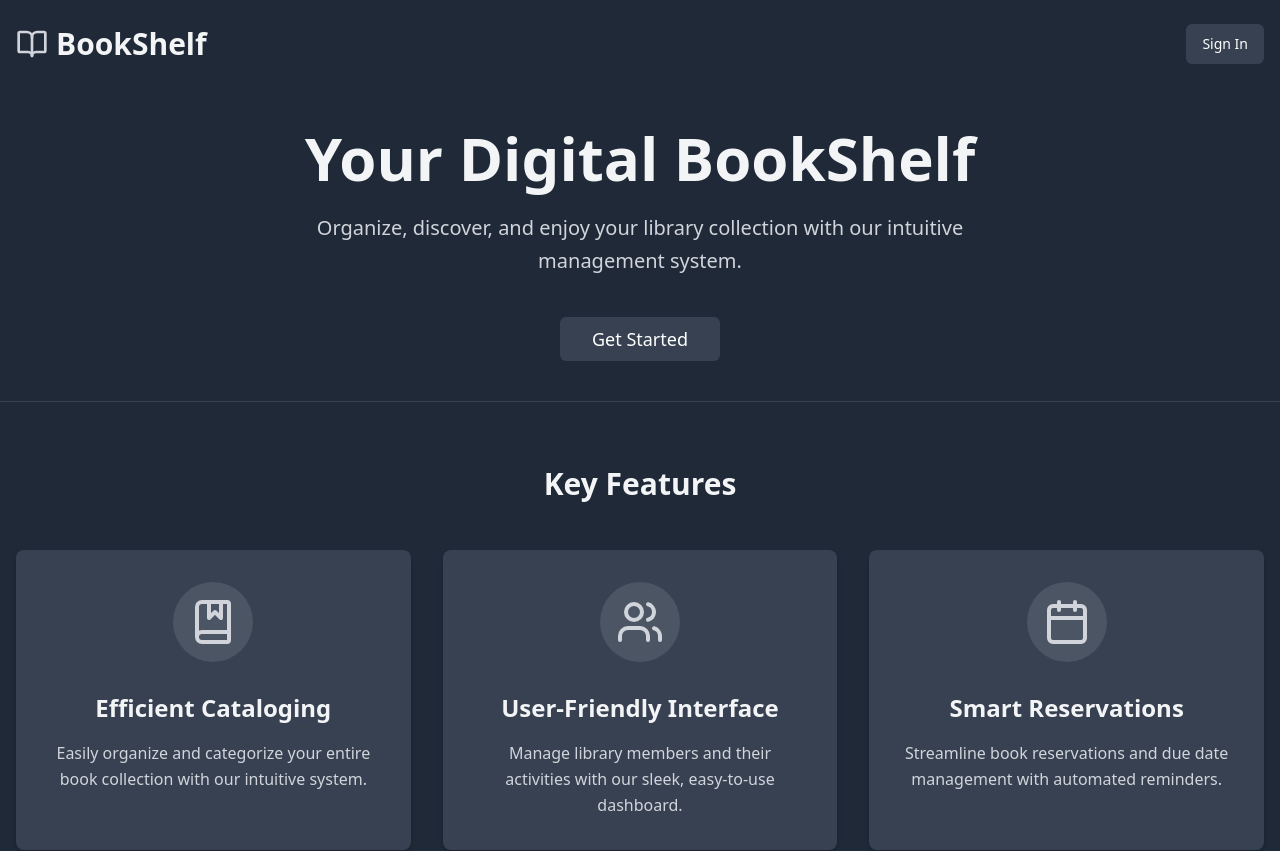
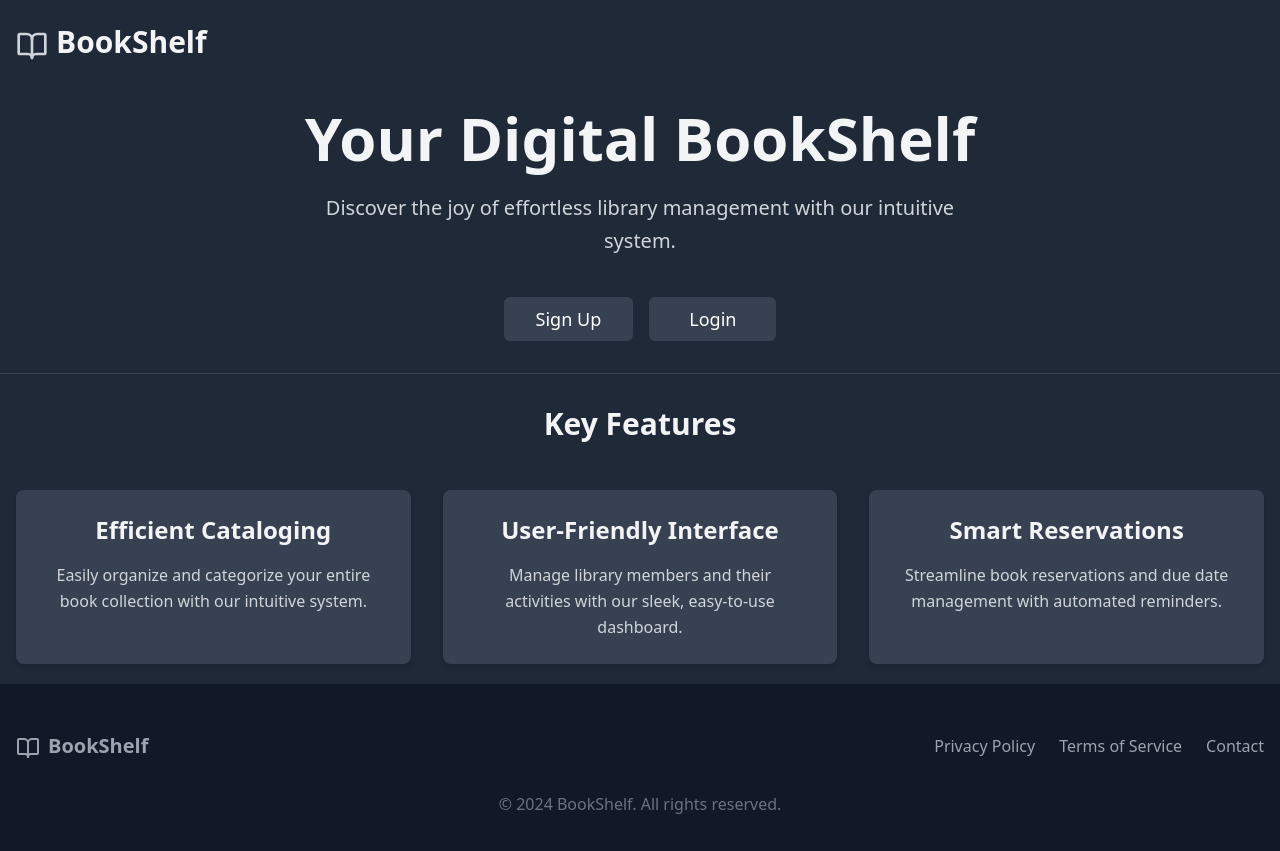
Before and after one commit to PreetheshDevadiga/Library-App-Nextjs, a Next.js app: page / in a window 1280 px wide. Shown: the top 851 px of the page. Built offline with nearby package versions, Linux system fonts and the light colour scheme.

Commit message:
Implemented landing page

```diff
--- a/src/components/auth/SignupForm.tsx
+++ b/src/components/auth/SignupForm.tsx
@@ -1,17 +1,17 @@
-'use client'
+"use client";
 
-import Link from "next/link"
-import { Button } from "../ui/button"
-import { Input } from "../ui/input"
-import { Label } from"../ui/label"
-import { Card, CardContent, CardFooter, CardHeader, CardTitle } from "../ui/card"
-import React, { useEffect ,useActionState} from "react"
-import {registerUser, State} from '@/lib/action'
+import Link from "next/link";
+import { Button } from "../ui/button";
+import { Input } from "../ui/input";
+import { Label } from "../ui/label";
+import { Card, CardContent, CardFooter, CardHeader, CardTitle } from "../ui/card";
+import React, { useEffect } from "react";
+import { registerUser, State } from "@/lib/action";
 import { useRouter } from "next/navigation";
 import { AlertCircle } from "lucide-react";
+import { useActionState } from "react"; // Assuming you have this hook
 
-const RegisterForm= (({children}:{children:React.ReactNode})=>{
-
+const RegisterForm = ({ children }: { children: React.ReactNode }) => {
   const router = useRouter();
   const initialState: State = { message: "", errors: {} };
   const [state, formAction] = useActionState(registerUser, initialState);
@@ -24,7 +24,7 @@ const RegisterForm= (({children}:{children:React.ReactNode})=>{
 
   return (
     <div className="flex items-center justify-center min-h-screen">
-      <Card className="w-full max-w-md">
+      <Card className="w-full max-w-md shadow-2xl">
         <CardHeader>
           <CardTitle className="text-2xl font-bold text-center">Join us today!</CardTitle>
           <p className="text-center">Sign up now to become a member.</p>
@@ -35,28 +35,51 @@ const RegisterForm= (({children}:{children:React.ReactNode})=>{
               <div className="flex flex-row gap-2">
                 <div className="space-y-2">
                   <Label htmlFor="firstName">First Name</Label>
-                <Input id="firstName" name="firstName" placeholder="John Doe" required />
+                  <Input id="firstName" name="firstName" placeholder="John" required />
+                  {state.errors?.firstName && (
+                    <p className="text-red-500 text-sm">{state.errors.firstName}</p>
+                  )}
                 </div>
+
                 <div className="space-y-2">
                   <Label htmlFor="lastName">Last Name</Label>
-                <Input id="lastName" name="lastName" placeholder="John Doe" required />
+                  <Input id="lastName" name="lastName" placeholder="Doe" required />
+                  {state.errors?.lastName && (
+                    <p className="text-red-500 text-sm">{state.errors.lastName}</p>
+                  )}
                 </div>
               </div>
+
               <div className="space-y-2">
                 <Label htmlFor="phone">Phone</Label>
-                <Input id="phone"  name="phone" placeholder="9087654321" required type="phone" />
+                <Input id="phone" name="phone" placeholder="9087654321" required type="phone" />
+                {state.errors?.phone && (
+                  <p className="text-red-500 text-sm">{state.errors.phone}</p>
+                )}
               </div>
+
               <div className="space-y-2">
                 <Label htmlFor="email">Email</Label>
-                <Input id="email" name="email"placeholder="john@example.com" required type="email" />
+                <Input id="email" name="email" placeholder="john@example.com" required type="email" />
+                {state.errors?.email && (
+                  <p className="text-red-500 text-sm">{state.errors.email}</p>
+                )}
               </div>
+
               <div className="space-y-2">
                 <Label htmlFor="password">Password</Label>
-                <Input id="password" name="password"required type="password" />
+                <Input id="password" name="password" required type="password" />
+                {state.errors?.password && (
+                  <p className="text-red-500 text-sm">{state.errors.password}</p>
+                )}
               </div>
+
               <div className="space-y-2">
                 <Label htmlFor="confirmPassword">Confirm Password</Label>
-                <Input id="confirmPassword" name ="confirmPassword" required type="password" />
+                <Input id="confirmPassword" name="confirmPassword" required type="password" />
+                {state.errors?.confirmPassword && (
+                  <p className="text-red-500 text-sm">{state.errors.confirmPassword}</p>
+                )}
               </div>
 
               {state.message && state.message !== "Success" && (
@@ -65,11 +88,11 @@ const RegisterForm= (({children}:{children:React.ReactNode})=>{
                   {state.message}
                 </p>
               )}
+
               <Button className="w-full rounded-md focus:outline-none focus:ring-2" type="submit">
                 Sign Up
               </Button>
             </div>
-
           </form>
         </CardContent>
         <CardFooter className="justify-center">
@@ -87,11 +110,15 @@ const RegisterForm= (({children}:{children:React.ReactNode})=>{
               </Link>
             </p>
           </div>
-
         </CardFooter>
       </Card>
     </div>
-  )
-})
+  );
+};
 
 export default RegisterForm;
+
+
+
+//TODO: pre-populate the user eneterd values
+//Todo: password-confir password error. display proper error message.
--- a/src/components/landingPage.tsx
+++ b/src/components/landingPage.tsx
@@ -7,56 +7,59 @@ export default function LandingPage() {
     <div className="min-h-screen bg-gray-800 text-gray-100 font-sans">
       <header className="container mx-auto px-4 py-6 flex justify-between items-center">
         <div className="flex items-center space-x-2">
-          <BookOpen className="h-8 w-8 text-gray-300" />
-          <span className="text-3xl font-bold text-gray-100">BookShelf</span>
+          <BookOpen className="h-8 w-8 text-gray-300 mt-1" />
+          <h1 className="text-3xl font-bold text-gray-100 mb-1">BookShelf</h1>
         </div>
-        <Link href="/login">
-          <Button className="bg-gray-700 hover:bg-gray-600 text-white transition-colors duration-300">
-            Sign In
-          </Button>
-        </Link>
       </header>
 
       <main className="bg-gray-800">
-        <section className="py-10">
-          <div className="container mx-auto px-4 text-center">
+        <section className="pt-5 pb-8">
+          <div className="container mx-auto px-4 text-center items-center">
             <h1 className="text-5xl md:text-6xl font-bold text-gray-100 mb-6">
               Your Digital BookShelf
             </h1>
             <p className="text-xl text-gray-300 mb-10 max-w-2xl mx-auto leading-relaxed">
-              Organize, discover, and enjoy your library collection with our
-              intuitive management system.
+              Discover the joy of effortless library management with our
+              intuitive system.
             </p>
             <div className="flex flex-col sm:flex-row justify-center gap-4">
-              <Link href="/login">
+              <Link href="/signup">
                 <Button
                   size="lg"
                   className="text-lg bg-gray-700 hover:bg-gray-600 text-white transition-colors duration-300"
                 >
-                  Get Started
+                  Sign Up
+                </Button>
+              </Link>
+              <Link href="/login">
+                <Button
+                  size="lg"
+                  className="text-lg bg-gray-700 px-10 hover:bg-gray-600 text-white transition-colors duration-300"
+                >
+                  Login
                 </Button>
               </Link>
             </div>
           </div>
         </section>
-        <section className="py-16 border-t border-gray-700">
+        <section className="pt-8 pb-5 border-t border-gray-700">
           <div className="container mx-auto px-4">
             <h2 className="text-3xl font-bold text-gray-100 mb-12 text-center">
               Key Features
             </h2>
             <div className="grid md:grid-cols-3 gap-8">
               <FeatureCard
-                icon={<BookMarked className="h-12 w-12 text-gray-300" />}
+
                 title="Efficient Cataloging"
                 description="Easily organize and categorize your entire book collection with our intuitive system."
               />
               <FeatureCard
-                icon={<Users className="h-12 w-12 text-gray-300" />}
+
                 title="User-Friendly Interface"
                 description="Manage library members and their activities with our sleek, easy-to-use dashboard."
               />
               <FeatureCard
-                icon={<Calendar className="h-12 w-12 text-gray-300" />}
+
                 title="Smart Reservations"
                 description="Streamline book reservations and due date management with automated reminders."
               />
@@ -69,10 +72,10 @@ export default function LandingPage() {
         <div className="container mx-auto px-4">
           <div className="flex flex-col md:flex-row justify-between items-center">
             <div className="flex items-center space-x-2 mb-4 md:mb-0">
-              <BookOpen className="h-6 w-6 text-gray-300" />
-              <span className="text-xl font-semibold text-gray-100">
+              <BookOpen className="h-6 w-6 text-gray-300 mt-1 text-gray-400" />
+              <h1 className="text-xl font-semibold text-gray-400">
                 BookShelf
-              </span>
+              </h1>
             </div>
             <nav className="flex flex-wrap justify-center gap-6">
               <Link
@@ -96,7 +99,7 @@ export default function LandingPage() {
             </nav>
           </div>
           <div className="mt-8 text-center text-gray-500">
-            © 2023 BookShelf. All rights reserved.
+            © 2024 BookShelf. All rights reserved.
           </div>
         </div>
       </footer>
@@ -105,16 +108,12 @@ export default function LandingPage() {
 }
 
 interface FeatureCardProps {
-  icon: any;
   title: string;
   description: string;
 }
-function FeatureCard({ icon, title, description }: FeatureCardProps) {
+function FeatureCard({ title, description }: FeatureCardProps) {
   return (
-    <div className="bg-gray-700 p-8 rounded-lg shadow-md text-center transition-transform duration-300 hover:translate-y-[-4px]">
-      <div className="inline-block p-4 bg-gray-600 rounded-full mb-6">
-        {icon}
-      </div>
+    <div className="bg-gray-700 px-8 py-6 rounded-lg shadow-md text-center transition-transform duration-300 hover:translate-y-[-4px]">
       <h3 className="text-2xl font-semibold text-gray-100 mb-4">{title}</h3>
       <p className="text-gray-300 leading-relaxed">{description}</p>
     </div>
--- a/src/lib/action.ts
+++ b/src/lib/action.ts
@@ -112,7 +112,7 @@ console.log(data);
     console.log("Failure");
     return {
       errors: validateFields.error.flatten().fieldErrors,
-      message: "Missing Fields. Failed to Create Invoice.",
+      message: "Missing Fields. Failed to Create Account.",
     };
   }
 
@@ -143,10 +143,10 @@ console.log(data);
     };
 
     if(password!==data.confirmPassword){
+      console.log("im here");
       return { message: "Passwords do not match" };
     }
     const createdUser = await memberRepo.create(newUser);
-
     console.log(`User ${createdUser.email} created successfully!`);
     return { message: "Success" };
   } catch (error) {
@@ -302,7 +302,7 @@ export async function updateBook(
     return { message: "All fields are required" };
   }
 
-  const newImageUrl = formData.get("imageURL") as string
+  const imageUrl = formData.get("imageURL") as string
 
   try {
     await bookRepo.update(id, {
@@ -314,7 +314,7 @@ export async function updateBook(
       pages,
       totalCopies,
       price,
-      imageUrl:newImageUrl,
+      imageUrl,
     });
 
     console.log(`Book ${title} updated successfully!`);
```
Lines whose indentation alone changed are shown as unchanged.
